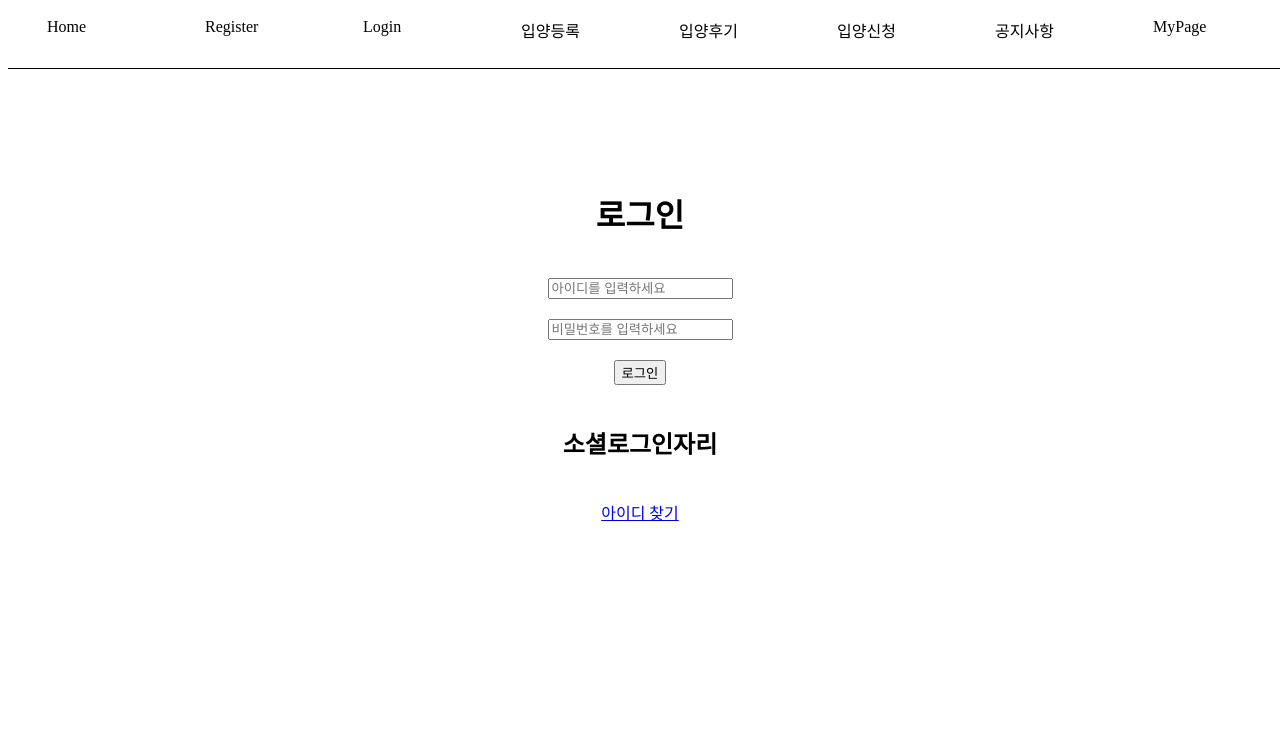
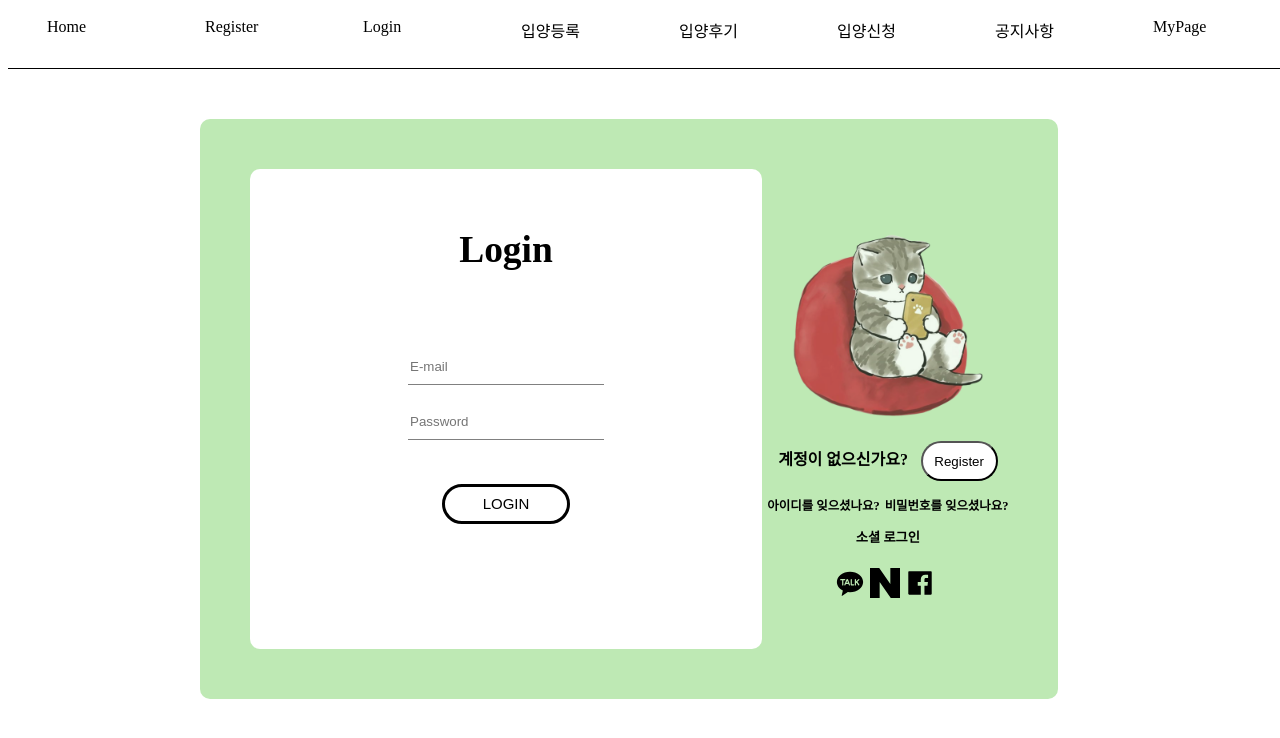
Before and after one commit to leeyounagh/kiwojugaesample, a React (Create React App) app in the folder client/: page /login in a window 1280 px wide. Shown: the top 738 px of the page. Built offline with nearby package versions, Linux system fonts and the light colour scheme.

Commit message:
로그인 퍼블리싱

```diff
--- a/client/src/component/Login/Login.js
+++ b/client/src/component/Login/Login.js
@@ -1,35 +1,198 @@
 import React from 'react';
 import styled from 'styled-components';
-
+import { RiKakaoTalkFill } from 'react-icons/ri';
+import { SiNaver } from 'react-icons/si';
+import { AiFillFacebook } from 'react-icons/ai';
 
 function Login() {
   return (
+
         <LoginContainer>
+        <LoginInnerLeftDiv>
         <LoginContents>
-      <h1>로그인</h1>
+          <LoginText><h3>Login</h3></LoginText>
           </LoginContents>
           <LoginContents>
-      <input placeholder='아이디를 입력하세요'></input>
+          <LoginIdInput placeholder='E-mail'></LoginIdInput>
           </LoginContents>
         <LoginContents>
-    <input placeholder='비밀번호를 입력하세요'></input>
+        <PasswordInput placeholder='Password'></PasswordInput>
         </LoginContents>
       <LoginContents>
-   <button>로그인</button>
+      <LoginButton>Login</LoginButton>
       </LoginContents>
-    <LoginContents>
-      <h2>소셜로그인자리</h2>
-    </LoginContents>
-    <LoginContents>
-      <a href='/finduser'>아이디 찾기</a>
-    </LoginContents>
+
+
+        </LoginInnerLeftDiv>
+{/* 로그인 내부 왼쪽 ui */}
+
+        <LoginInnerRightDiv>
+
+
+          <CatDiv>
+        <img src='귀여워.png' alt='고양이' width="200px" height="200px"></img>
+        </CatDiv>
+        <LoginRightRegisterDiv>
+          <h4> 계정이 없으신가요?</h4>
+
+        <RegisterButton>Register</RegisterButton>
+          </LoginRightRegisterDiv>
+          <SearchDiv>
+          <a href='/finduser'><h5>아이디를 잊으셨나요?</h5></a>
+          <h5>비밀번호를 잊으셨나요?</h5>
+        </SearchDiv>
+      <SnsTextDiv>
+        <h5>소셜 로그인</h5>
+      </SnsTextDiv>
+
+
+        <SnsDiv>
+        <SnsInnerDiv>
+   <RiKakaoTalkFill size={30}/>
+   </SnsInnerDiv>
+   <SnsInnerDiv>
+   <SiNaver  size={30}/>
+   </SnsInnerDiv>
+  <SnsInnerDiv>
+  <AiFillFacebook size={30}/>
+  </SnsInnerDiv>
+
+        </SnsDiv>
+
+
+
+
+        </LoginInnerRightDiv>
+
+      {/* 로그인  오른쪽 ui*/}
 
         </LoginContainer>
   )
 }
 const LoginContainer =styled.div`
-  margin-top:100px;
+  width:60%;
+  margin-top:50px;
+  border-radius:10px;
+  padding:50px;
+  background-color:#bee9b4;
+ height:60vh;
+ margin-left:15vw;
+
 `
+const SnsTextDiv =styled.div`
+ display:flex;
+ justify-content:center;
+`
+const SnsInnerDiv =styled.div`
+margin-right:5px;
+
+`
+const SnsDiv =styled.div`
+display:flex;
+justify-content:center;
+`
+const CatDiv =styled.div`
+
+display:flex;
+justify-content:center;
+margin-top:7vh;
+`
+const SearchDiv =styled.div`
+display:flex;
+justify-content:space-between;
+font-size:15px;
+height:30px;
+
+
+a{
+  text-decoration:none;
+  color:black;
+  margin-right:5px;
+}
+`
+
+const LoginText =styled.h1`
+
+`
+const LoginRightRegisterDiv =styled.div`
+
+display:flex;
+justify-content:center;
+height:50px;
+`
+const LoginIdInput =styled.input`
+ border:none;
+ width:15vw;
+ border-bottom: 1px solid gray;
+ height:4vh;
+
+`
+const LoginButton =styled.button`
+ border-radius:50px;
+ width:10vw;
+ height:5vh;
+ margin-top:3vh;
+ font-size:25px;
+ background-color:white;
+ color:black;
+ border:3px solid black;
+ border-radius:30px;
+ text-transform:uppercase;
+ latter-spacing:4px;
+ font-family:sans-serif;
+ text-align:center;
+ font-size:15px;
+
+ h3{
+  margin-bottom:5px;
+ }
+ &:focus {
+  outline:none;
+ }
+ &:hover{
+  background-color:black;
+  color:white;
+ }
+`
+
+const RegisterButton =styled.button`
+
+width:6vw;
+height:5vh;
+background-color:white;
+border-radius:50px;
+margin-top:2vh;
+margin-left:1vw;
+&:focus {
+  outline:none;
+ }
+ &:hover{
+  background-color:black;
+  color:white;
+ }
+
+`
+const PasswordInput =styled.input`
+border:none;
+width:15vw;
+border-bottom: 1px solid gray;
+height:4vh;
+
+`
+const LoginInnerRightDiv =styled.div`
+float:right;
+img{
+  opacity:0.8;
+}
+`
+const LoginInnerLeftDiv =styled.div`
+ width:40vw;
+ height:60vh;
+ background-color:white;
+ border-radius:10px;
+ float:left;
+`
+
 const LoginContents =styled.div`
 display:flex;
 justify-content:center;
```
Also changed, not shown: client/public/고양이.jpg (added), client/public/귀여워.png (added). Lines whose indentation alone changed are shown as unchanged.
